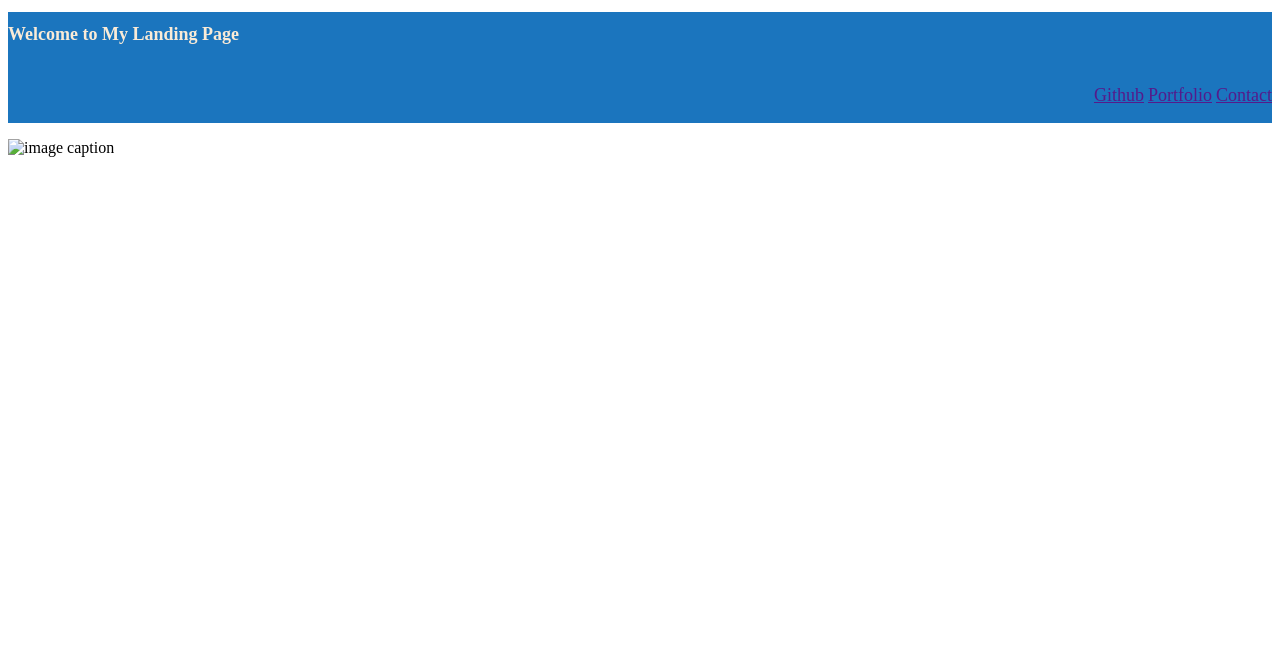
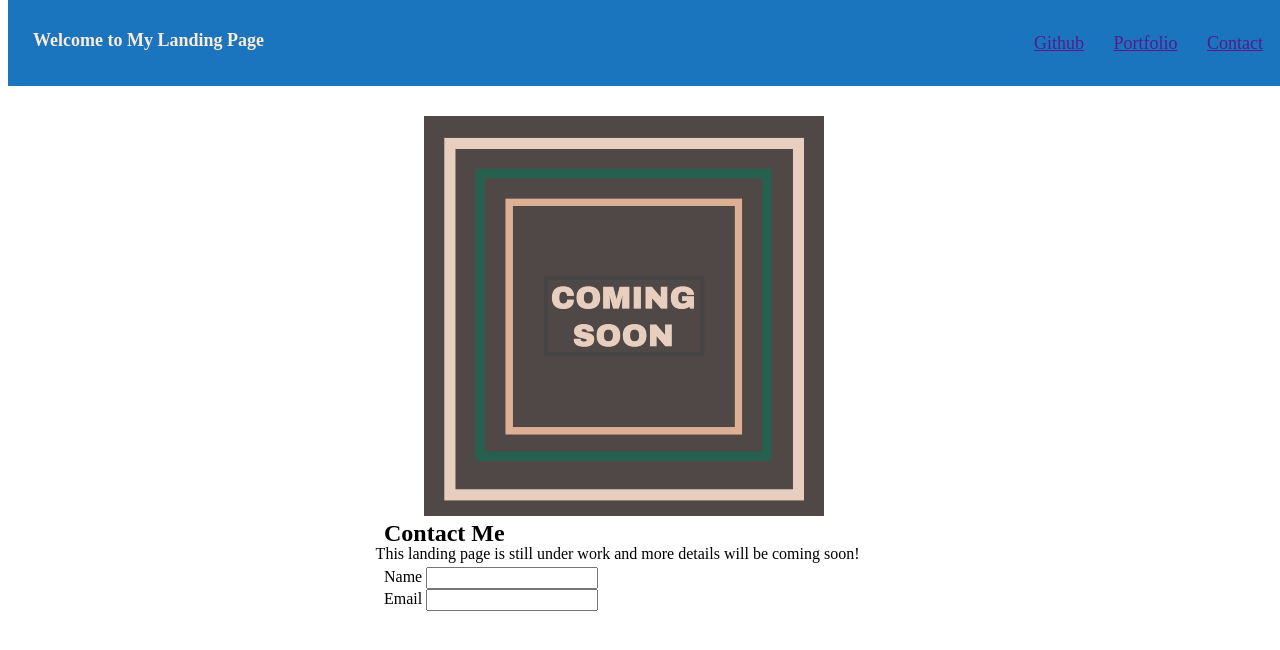
Before and after one commit to Jacobus-Berghoefer/Bootcamp-01-Mini-Project-Landing-Page, a plain HTML site: page index.html in a window 1280 px wide. Drawn offline with Linux system fonts and the light colour scheme.

Commit message:
refactored the header and nav items

```diff
--- a/assets/style.css
+++ b/assets/style.css
@@ -1,43 +1,68 @@
 /* Stylesheet for Jacobus Landing Page */
+/* The wildcard selector adds styling to all elements */
+*{
+    font-family:'Times New Roman', Times, serif;
+}
 
-*{
+/*This div container captures the header and the nav bar*/
+div.container{
+    position: fixed;
+    top: 0;
+    width: 100%;
+    color: antiquewhite;
+    background-color: #1b75be;
+    font-size: 18px;
+}
+
+header{
 
 }
 
-div#container{
-    /*display: inline-block;
-    justify-content: space-between;
-    align-items: center;*/
+/* This is for "Welcome to My Landing Page */
+h1 {
+    font-size: 18px;
+    position: absolute;
+    left: 25px;
+}
 
+/* These two make my nav bar align to the right, and 50pixels from the top.
+My Listed items are inline so they are all next to each other instead of on top of each other.
+The margin right, keeps space from the edge of the page, as well as from the other items. */
+header ul{
+    text-align: right;
+    line-height: 50px;
+}
+
+header ul li{
+    display: inline;
+    margin-right: 25px;
+}
+
+/*landpage-image*/
+
+figure {
+    position: absolute;
+    top: 100px;
+    left: 30%;
+}
+
+img {
 
 }
 
-header{
-    line-height: 45px;
-    min-height: 100px;
-    background-color: #1b75be;
-    color: antiquewhite;
-
+figcaption {
+    position: relative;
+    top: 25px;
+    right: 10%;
 }
 
-header #welcome{
-    font-size: 18px;
-    font-family:'Times New Roman', Times, serif;
-    color: antiquewhite;
+section {
+    position: absolute;
+    top: 500px;
+    left: 30%;
 }
 
-header ul{
-    text-align: right;
-    color: antiquewhite;
-    font-family:'Times New Roman', Times, serif;
-    height: 50px;
-}
-
-header ul li{
-
-    display: inline-block;
-    list-style-type: none;
-    font-size: 18px;
+h2 {
 
 }
 
--- a/index.html
+++ b/index.html
@@ -10,10 +10,10 @@
 <!--This is the HTML for Jacobus Landing Page-->
 
 <body>
-    <div class="container"></div>
+    <div class="container">
     <!--Header Requirement-->
-        <header >
-            <h1 id="welcome">Welcome to My Landing Page</h1>
+        <header>
+            <h1>Welcome to My Landing Page</h1>
             <nav>
                 <ul>
                     <li><a href="">Github</a></li>
@@ -23,13 +23,22 @@
             </nav>
         </header>
     </div>
-        <section>
-            <img src="" alt="image caption"/>
-        </section>
+        <figure class="landpage-image">
+            <img src="./assets/landpage-image-1.png" alt="Coming Soon!"/>
+            <figcaption> This landing page is still under work and more details will be coming soon! </figcaption>
+        </figure>
 
         <!--Contact Form Section-->
         <section>
-
+            <h2>Contact Me</h2>
+                <div>
+                    <label for="name">Name</label>
+                    <input type="text" id="name">
+                </div>
+                <div>
+                    <label for="email">Email</label>
+                    <input type="text" id="name">
+                </div>
         </section>
 
     <!--Footer Requirement-->
```
Also changed, not shown: assets/landpage-image-1.png (added), assets/landpage-image.png (added).
